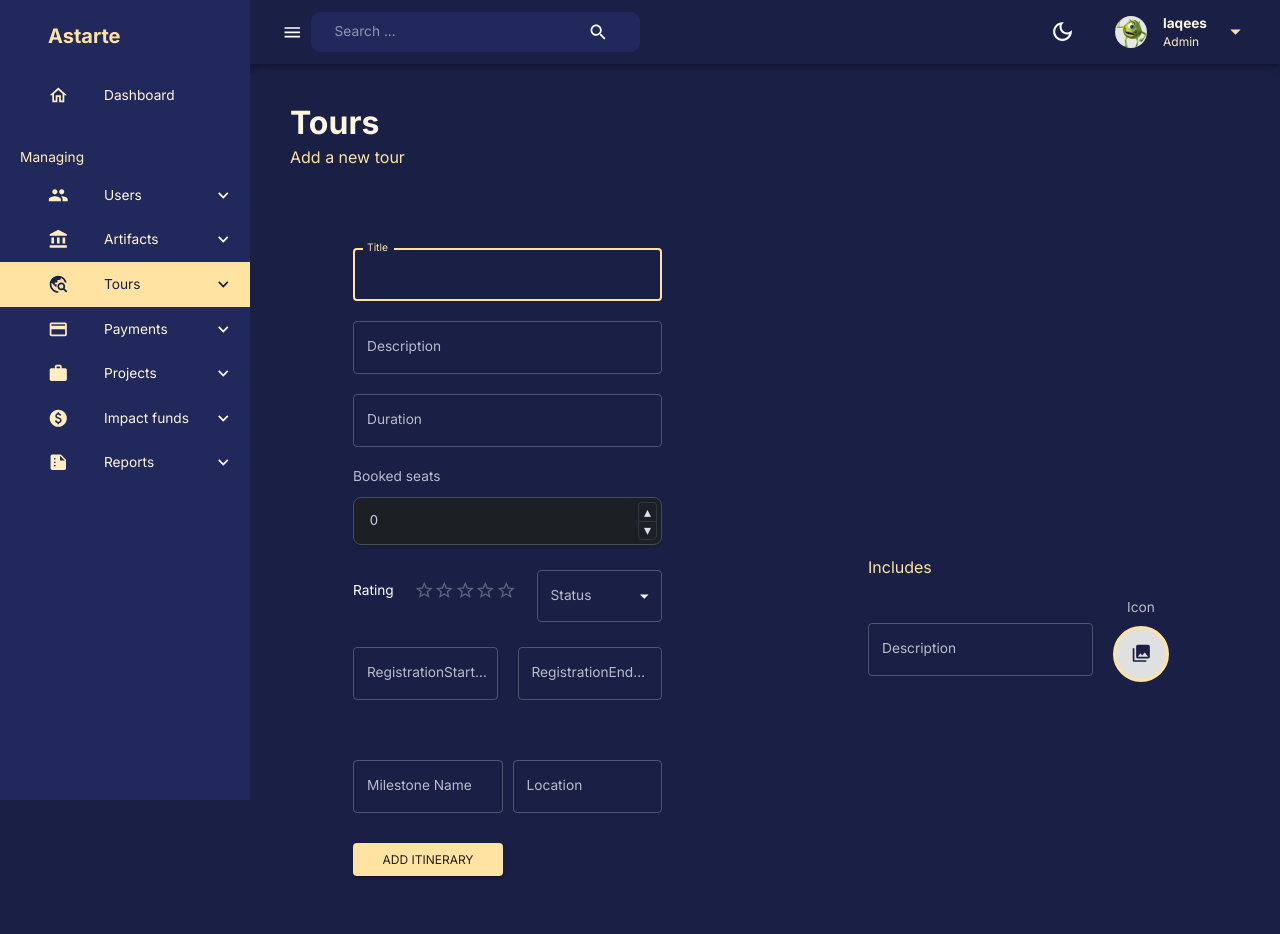
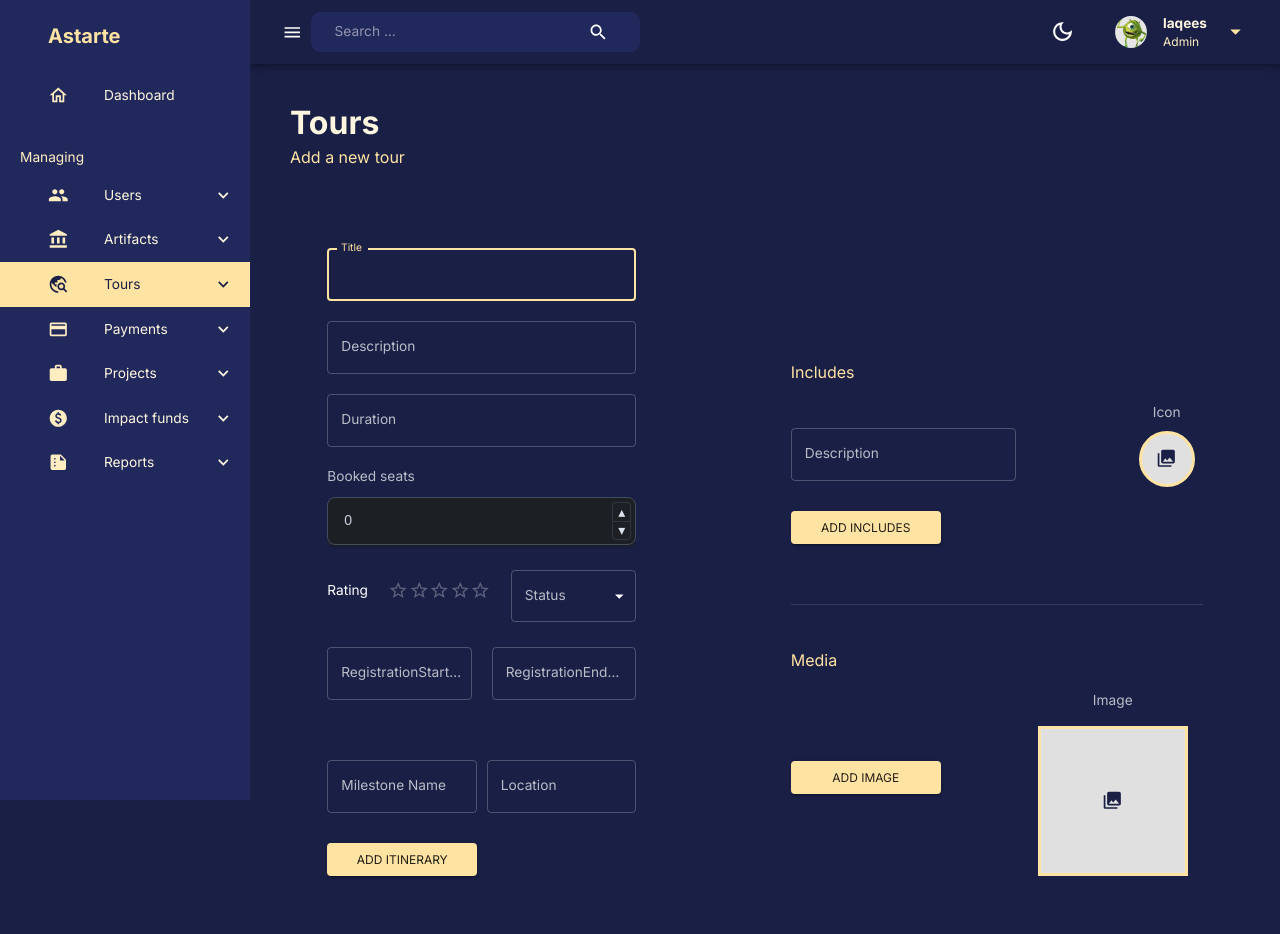
Before and after one commit to mohamadlaqees/AstarteDashboard, a React (Vite) app in the folder client/: page /tours/new in a window 1280 px wide. Shown: the top 934 px of the page. Built offline with nearby package versions, Linux system fonts and the light colour scheme.

Commit message:
update addTour page

```diff
--- a/client/src/Utils/Validations.js
+++ b/client/src/Utils/Validations.js
@@ -26,7 +26,12 @@ export const addExperienceSchema = yup.object().shape({
       "Duration must be a string or number",
       (value) => typeof value === "string" || typeof value === "number"
     )
-    .required("Duration is required"),
+    .required()
+    .test(
+      "is-not-empty",
+      "Duration is required",
+      (value) => value !== "" && value !== undefined && value !== null
+    ),
   rating: yup
     .number()
     .required("Rating is required ")
@@ -43,6 +48,11 @@ export const addExperienceSchema = yup.object().shape({
     yup.object().shape({
       description: yup.string().required("Description is required"),
       icon: yup.string().required("Icon is required"),
+    })
+  ),
+  media: yup.array().of(
+    yup.object().shape({
+      image: yup.string().required("Image is required"),
     })
   ),
 });
--- a/client/src/pages/Tours/AddTour.jsx
+++ b/client/src/pages/Tours/AddTour.jsx
@@ -5,6 +5,7 @@ import {
   Avatar,
   Box,
   Button,
+  Divider,
   FormControl,
   IconButton,
   InputLabel,
@@ -47,15 +48,30 @@ const AddTour = () => {
           icon: "",
         },
       ],
+      media: [
+        {
+          image: "",
+        },
+      ],
     },
     resolver: yupResolver(addExperienceSchema),
     mode: "onBlur",
   });
+  const [iconPreviews, setIconPreviews] = useState([]);
   const [imagePreviews, setImagePreviews] = useState([]);
 
   const { fields, append, remove } = useFieldArray({
     control,
     name: "itinerary",
+  });
+
+  const {
+    fields: mediaFields,
+    append: appendMedia,
+    remove: removeMedia,
+  } = useFieldArray({
+    control,
+    name: "media",
   });
 
   const {
@@ -66,6 +82,19 @@ const AddTour = () => {
     control,
     name: "includes",
   });
+
+  const handleIconChange = (e, index) => {
+    const file = e.target.files[0];
+    if (file) {
+      const reader = new FileReader();
+      reader.onloadend = () => {
+        const newIconPreviews = [...iconPreviews];
+        newIconPreviews[index] = reader.result;
+        setIconPreviews(newIconPreviews);
+      };
+      reader.readAsDataURL(file);
+    }
+  };
 
   const handleImageChange = (e, index) => {
     const file = e.target.files[0];
@@ -79,7 +108,6 @@ const AddTour = () => {
       reader.readAsDataURL(file);
     }
   };
-
   const submitHandler = (data) => {
     reset({
       title: "",
@@ -95,6 +123,11 @@ const AddTour = () => {
         {
           description: "",
           icon: "",
+        },
+      ],
+      media: [
+        {
+          image: "",
         },
       ],
     });
@@ -208,7 +241,7 @@ const AddTour = () => {
                       },
                     },
                   }}
-                  error={!!errors.duration || undefined}
+                  error={!!errors.duration}
                   helperText={errors?.duration?.message}
                 />
               )}
@@ -524,11 +557,12 @@ const AddTour = () => {
 
           <Stack
             marginTop="20px"
-            width="30%"
+            width="40%"
             marginLeft="auto"
             marginRight="auto"
             overflow="auto"
           >
+            <Box>
               <Box marginBottom="20px">
                 <Header subtitle="Includes" />
               </Box>
@@ -585,24 +619,188 @@ const AddTour = () => {
                           >
                             Icon
                           </InputLabel>
+
                           <input
                             accept="image/*"
                             style={{ display: "none" }}
                             id={`icon-upload-${index}`}
                             type="file"
                             onChange={(e) => {
-                            field.onChange(e.target.files[0]);
-                            handleImageChange(e, index);
+                              handleIconChange(e, index);
+                              field.onChange(iconPreviews[index]);
                             }}
                           />
                           <label htmlFor={`icon-upload-${index}`}>
                             <IconButton component="span">
                               <Avatar
-                              src={imagePreviews[index] || ""}
+                                src={iconPreviews[index] || ""}
                                 sx={{
                                   cursor: "pointer",
                                   width: 56,
                                   height: 56,
+                                  border: `3px solid ${theme.palette.secondary.main}`,
+                                  backgroundColor: iconPreviews[index]
+                                    ? "transparent"
+                                    : "grey.300",
+                                }}
+                              >
+                                {!iconPreviews[index] && <PhotoLibraryIcon />}
+                              </Avatar>
+                            </IconButton>
+                          </label>
+                          {errors?.includes?.[index]?.icon?.message && (
+                            <Typography
+                              color="error"
+                              sx={{
+                                fontSize: "11px",
+                                marginLeft: "15px",
+                              }}
+                            >
+                              {errors?.includes?.[index]?.icon?.message}
+                            </Typography>
+                          )}
+                        </Box>
+                      )}
+                    />
+                  </Box>
+
+                  <Box display="flex" gap="20px">
+                    {index > 0 && (
+                      <Button
+                        type="button"
+                        variant="contained"
+                        color="secondary"
+                        size="medium"
+                        sx={{
+                          marginTop: "10px",
+                          marginBottom: "10px",
+                          width: "150px",
+                        }}
+                        onClick={() => removeIncludes(index)}
+                      >
+                        Remove
+                      </Button>
+                    )}
+
+                    <Button
+                      type="button"
+                      variant="contained"
+                      color="secondary"
+                      size="medium"
+                      sx={{
+                        marginTop: "10px",
+                        marginBottom: "10px",
+                        width: "150px",
+                      }}
+                      onClick={() =>
+                        appendIncludes({
+                          description: "",
+                          icon: "",
+                        })
+                      }
+                    >
+                      Add Includes
+                    </Button>
+                  </Box>
+                </Fragment>
+              ))}
+            </Box>
+
+            <Divider sx={{ marginTop: "50px" }} />
+
+            <Box marginTop="40px">
+              <Box marginBottom="20px">
+                <Header subtitle="Media" />
+              </Box>
+
+              {mediaFields.map((media, index) => (
+                <Fragment key={media.id}>
+                  <Box display="flex" justifyContent="space-between">
+                    <Box
+                      alignSelf={`${index > 0 ? "center" : ""}`}
+                      marginTop={`${index > 0 ? "40px" : "70px"}`}
+                      sx={{
+                        maxWidth: "150px",
+                      }}
+                    >
+                      <Button
+                        type="button"
+                        variant="contained"
+                        color="secondary"
+                        size="medium"
+                        sx={{
+                          width: "150px",
+                          maxHeight: "33px",
+                        }}
+                        onClick={() =>
+                          appendMedia({
+                            image: "",
+                          })
+                        }
+                      >
+                        Add Image
+                      </Button>
+
+                      {index > 0 && (
+                        <Button
+                          type="button"
+                          variant="contained"
+                          color="secondary"
+                          size="medium"
+                          sx={{
+                            marginTop: "10px",
+                            marginBottom: "10px",
+                            width: "150px",
+                            maxHeight: "33px",
+                          }}
+                          onClick={() => removeMedia(index)}
+                        >
+                          Remove
+                        </Button>
+                      )}
+                    </Box>
+
+                    <Controller
+                      name={`media.${index}.image`}
+                      control={control}
+                      render={({ field }) => (
+                        <Box>
+                          <InputLabel
+                            sx={{
+                              display: "flex",
+                              justifyContent: "center",
+                            }}
+                          >
+                            Image
+                          </InputLabel>
+
+                          <input
+                            accept="image/*"
+                            style={{ display: "none" }}
+                            type="file"
+                            id={`image-${index}`}
+                            onChange={(e) => {
+                              handleImageChange(e, index);
+                              field.onChange(imagePreviews[index]);
+                            }}
+                          />
+
+                          <label htmlFor={`image-${index}`}>
+                            <IconButton
+                              component="span"
+                              sx={{
+                                width: "180px",
+                                height: "180px",
+                                borderRadius: "0",
+                              }}
+                            >
+                              <Avatar
+                                src={imagePreviews[index] || ""}
+                                sx={{
+                                  cursor: "pointer",
+                                  borderRadius: "0px",
+                                  width: 150,
+                                  height: 150,
                                   border: `3px solid ${theme.palette.secondary.main}`,
                                   backgroundColor: imagePreviews[index]
                                     ? "transparent"
@@ -613,7 +811,8 @@ const AddTour = () => {
                               </Avatar>
                             </IconButton>
                           </label>
-                        {errors?.includes?.[index]?.message && (
+
+                          {errors?.media?.[index]?.image?.message && (
                             <Typography
                               color="error"
                               sx={{
@@ -621,7 +820,7 @@ const AddTour = () => {
                                 marginLeft: "15px",
                               }}
                             >
-                            {errors?.includes?.[index]?.message}
+                              {errors?.media?.[index]?.image?.message}
                             </Typography>
                           )}
                         </Box>
@@ -630,6 +829,7 @@ const AddTour = () => {
                   </Box>
                 </Fragment>
               ))}
+            </Box>
           </Stack>
         </Box>
       </form>
```
Lines whose indentation alone changed are shown as unchanged.
